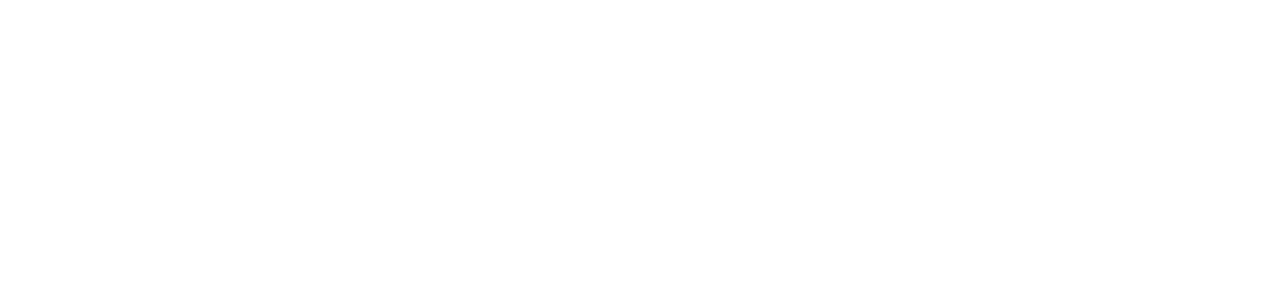
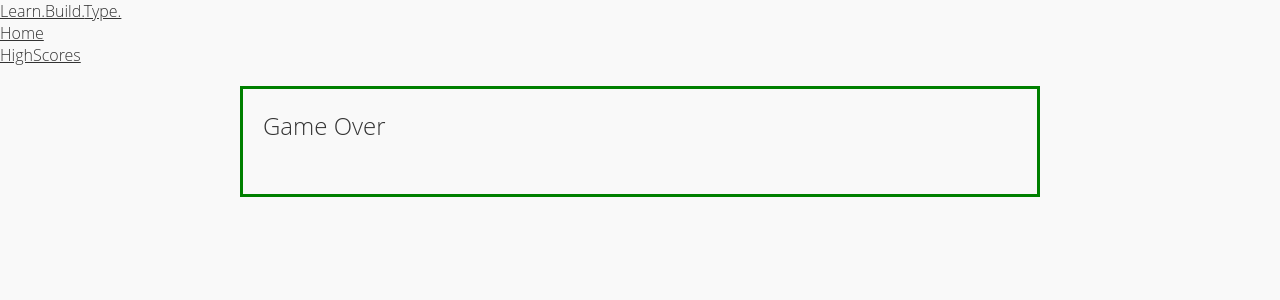
Before and after one commit to matthewfee/typingchallenge, a React (Vite) app: page /gameOver in a window 1280 px wide. Shown: the top 300 px of the page. Built offline with nearby package versions, Linux system fonts and the light colour scheme.

Commit message:
added navigation and styled components

```diff
--- a/package.json
+++ b/package.json
@@ -9,11 +9,14 @@
   },
   "dependencies": {
     "react": "^18.0.0",
-    "react-dom": "^18.0.0"
+    "react-dom": "^18.0.0",
+    "react-router-dom": "^6.3.0",
+    "styled-components": "^5.3.5"
   },
   "devDependencies": {
     "@types/react": "^18.0.0",
     "@types/react-dom": "^18.0.0",
+    "@types/styled-components": "^5.1.25",
     "@typescript-eslint/eslint-plugin": "^5.22.0",
     "@typescript-eslint/parser": "^5.22.0",
     "@vitejs/plugin-react": "^1.3.0",
--- a/src/App.css
+++ /dev/null
@@ -1,42 +0,0 @@
-.App {
-  text-align: center;
-}
-
-.App-logo {
-  height: 40vmin;
-  pointer-events: none;
-}
-
-@media (prefers-reduced-motion: no-preference) {
-  .App-logo {
-    animation: App-logo-spin infinite 20s linear;
-  }
-}
-
-.App-header {
-  background-color: #282c34;
-  min-height: 100vh;
-  display: flex;
-  flex-direction: column;
-  align-items: center;
-  justify-content: center;
-  font-size: calc(10px + 2vmin);
-  color: white;
-}
-
-.App-link {
-  color: #61dafb;
-}
-
-@keyframes App-logo-spin {
-  from {
-    transform: rotate(0deg);
-  }
-  to {
-    transform: rotate(360deg);
-  }
-}
-
-button {
-  font-size: calc(10px + 2vmin);
-}
--- a/src/App.tsx
+++ b/src/App.tsx
@@ -1,14 +1,33 @@
 import { useState } from 'react'
+import { BrowserRouter as Router, Route, Routes } from 'react-router-dom'
+import Game from './pages/Game'
+import Home from './pages/Home'
+import GameOver from './pages/GameOver'
+import HighScores from './pages/HighScores'
+import Navbar from './components/Navbar'
+import { Container } from './styled/Container'
+import { Main } from './styled/Main'
+import Global from './styled/Global'
 
 function App() {
-  return  (
-
-  <div className='App'>
-
-
-
-
-  </div>)
+  return (
+    <div className='App'>
+      <Router>
+        <Global />
+        <Main>
+          <Navbar />
+          <Container>
+            <Routes>
+              <Route path='/game' element={<Game />}></Route>
+              <Route path='/highScores' element={<HighScores />}></Route>
+              <Route path='/gameOver' element={<GameOver />}></Route>
+              <Route path='/' element={<Home />}></Route>
+            </Routes>
+          </Container>
+        </Main>
+      </Router>
+    </div>
+  )
 }
 
 export default App
--- /dev/null
+++ b/src/components/Navbar.tsx
@@ -0,0 +1,22 @@
+import React from 'react'
+import { Link } from 'react-router-dom'
+
+const Navbar = () => {
+  return (
+    <nav>
+        <div>
+            <Link to="/">
+                Learn.Build.<span>Type.</span>
+            </Link>
+        </div>
+
+        <ul>
+            <li><Link to="/">Home</Link></li>
+            <li><Link to="/highScores">HighScores</Link></li>
+        </ul>
+
+    </nav>
+  )
+}
+
+export default Navbar
--- /dev/null
+++ b/src/pages/Game.tsx
@@ -0,0 +1,11 @@
+import React from 'react'
+
+const Game = () => {
+  return (
+    <div>
+      <h2>Game</h2>
+    </div>
+  )
+}
+
+export default Game
--- /dev/null
+++ b/src/pages/GameOver.tsx
@@ -0,0 +1,11 @@
+import React from 'react'
+
+const GameOver = () => {
+  return (
+    <div>
+      <h2>Game Over</h2>
+    </div>
+  )
+}
+
+export default GameOver
--- /dev/null
+++ b/src/pages/HighScores.tsx
@@ -0,0 +1,11 @@
+import React from 'react'
+
+const HighScores = () => {
+  return (
+    <div>
+      <h2>High Scores</h2>
+    </div>
+  )
+}
+
+export default HighScores
--- /dev/null
+++ b/src/pages/Home.tsx
@@ -0,0 +1,11 @@
+import React from 'react'
+
+const Home = () => {
+  return (
+    <div>
+      <h2>Home</h2>
+    </div>
+  )
+}
+
+export default Home
--- /dev/null
+++ b/src/styled/Container.tsx
@@ -0,0 +1,9 @@
+import styled from 'styled-components'
+
+export const Container = styled.div`
+  padding: 20px;
+  margin: 0 auto;
+  margin-top: 20px;
+  max-width: 800px;
+  border: 3px solid green;
+`
--- /dev/null
+++ b/src/styled/Global.tsx
@@ -0,0 +1,22 @@
+import { createGlobalStyle } from 'styled-components'
+
+export default createGlobalStyle`
+    *{
+        margin: 0;
+        padding: 0;
+        outline:0;
+        color: #333;
+        font-weight: 300;
+        box-sizing:border-box;
+        font-family: 'Open Sans', sans-serif;
+
+    }
+    #root{
+        margin:0 auto;
+    }
+
+    h1, h2 {
+        margin-bottom: 2rem;
+    }
+
+ `
--- /dev/null
+++ b/src/styled/Main.tsx
@@ -0,0 +1,7 @@
+import styled from 'styled-components'
+
+export const Main = styled.div`
+  margin: 0;
+  background-color: #f9f9f9;
+  min-height: 100vh;
+`
```
Also changed, not shown: 1 other file (tests, documents, lock files or other folders).
